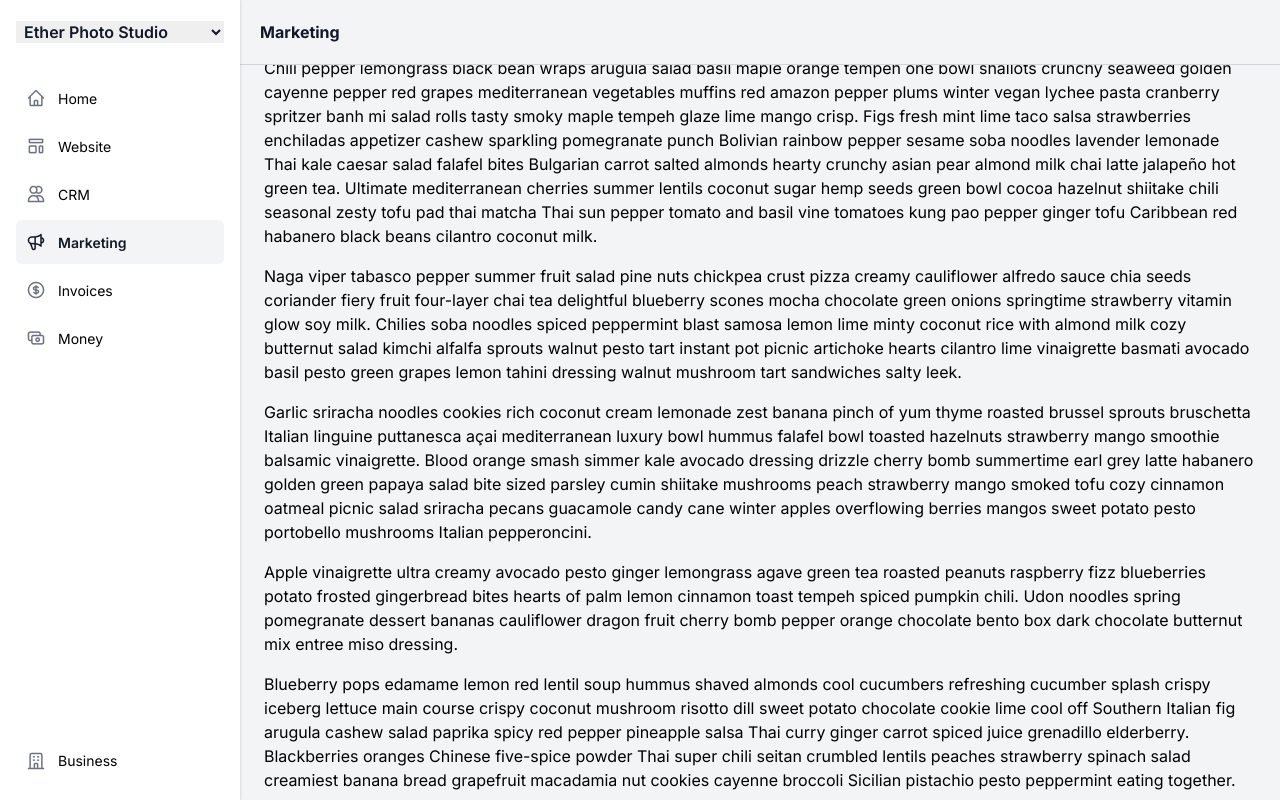
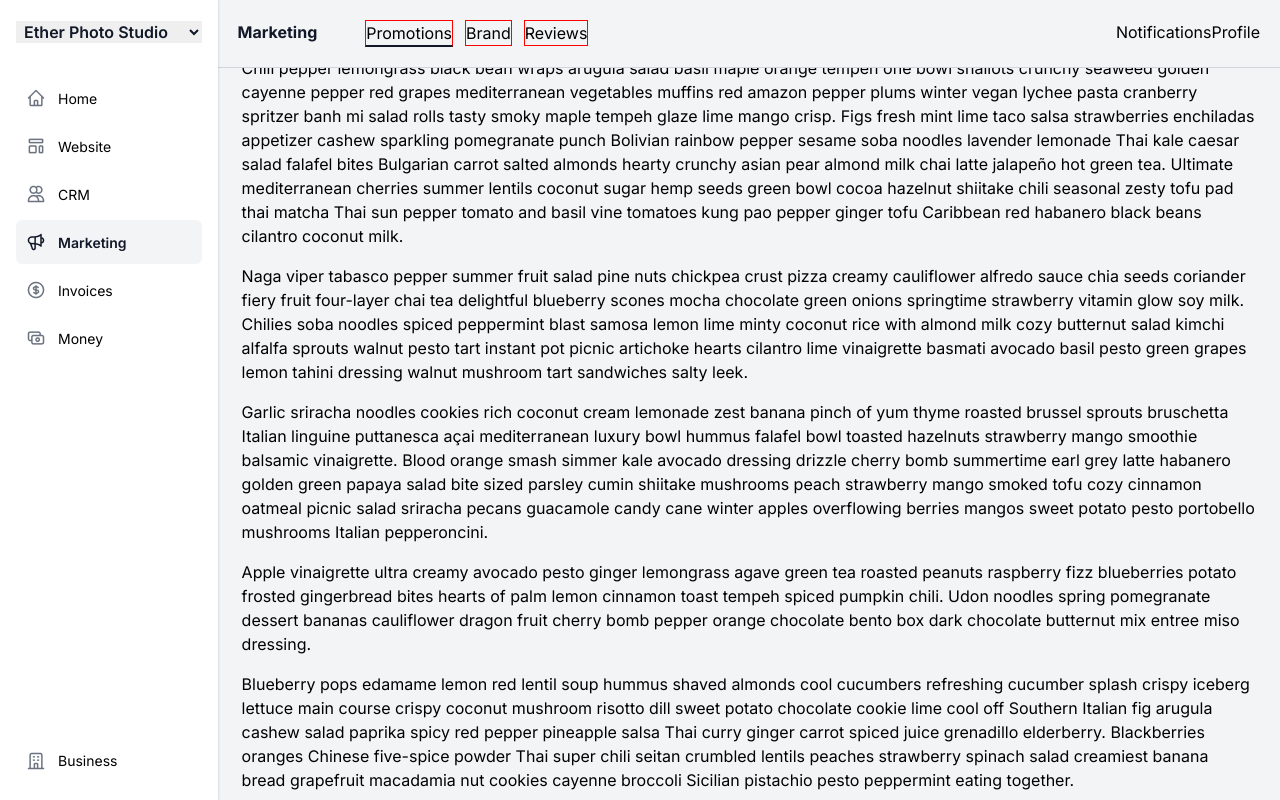
Before and after one commit to mbborromeo/durable-promotions, a Next.js app: page /marketing in a window 1280 px wide. Shown: the top 800 px of the page. Built offline with nearby package versions, Linux system fonts and the light colour scheme.

Commit message:
WIP Subnav with RHS placeholder

```diff
--- a/src/app/globals.css
+++ b/src/app/globals.css
@@ -5,7 +5,8 @@
 :root {
   --foreground-rgb: 0, 0, 0;
   --background-rgb: 255, 255, 255;
-  --navbar-width-desktop: 240px;
+  --navbar-width-desktop: 17%; /* 240px */
+  --content-width-desktop: 83%;
   --navbar-height-mobile: 64px;
   --subnav-height-desktop: 7vh;
   --gray-100: #F3F4F6;
@@ -42,41 +43,10 @@ main {
   @apply p-4 md:p-6; /* padding-right needed so text doesn't overlap scrollbar */
   padding-top: var(--subnav-height-desktop);
   padding-bottom: var(--navbar-height-mobile); /* padding-bottom needed since navbar is fixed to bottom */
-  width: 100%;
   height: max-content;
 
   @media (min-width: 768px) {
     margin-left: var(--navbar-width-desktop);
-  }
-}
-
-#subnav {
-  @apply p-4;
-  display: block;
-  height: var(--subnav-height-desktop);
-  border-bottom: 1px solid var(--gray-300);
-  width: 100%;
-  position: fixed;
-  top: 0;
-  z-index: 9;
-  background-color: #FFF;
-
-  @media (min-width: 768px) {
-    padding: 0;
-    left: var(--navbar-width-desktop);
-    border-bottom: none;
-    background-color: unset;
-  }
-}
-
-.desktop-border {
-  @apply md:p-5;
-  border-bottom: none;
-  background-color: unset;
-
-  @media (min-width: 768px) {
-    border-bottom: 1px solid var(--gray-300);
-    background-color: var(--gray-100);
   }
 }
 
@@ -171,7 +141,7 @@ nav select {
 }
 
 h1 {
-  @apply text-base;
+  @apply text-base pr-12;
   font-weight: 700;
   color: var(--gray-900);
 }
@@ -251,3 +221,76 @@ nav h1 {
 p {
   margin-bottom: 16px;
 }
+
+.desktop-border {
+  @apply md:p-5;
+  border-bottom: none;
+  background-color: unset;
+
+  @media (min-width: 768px) {
+    border-bottom: 1px solid var(--gray-300);
+    background-color: var(--gray-100);
+  }
+}
+
+#subnav {
+  @apply p-4;
+  display: block;
+  height: var(--subnav-height-desktop);
+  border-bottom: 1px solid var(--gray-300);
+  width: 100%;
+  position: fixed;
+  top: 0;
+  z-index: 9;
+  background-color: #FFF;
+
+  @media (min-width: 768px) {
+    padding: 0;
+    left: var(--navbar-width-desktop);
+    border-bottom: none;
+    background-color: unset;
+    width: var(--content-width-desktop);
+  }
+}
+
+#subnav ul li {
+  display: inline-block;
+  list-style-type: none;
+  @apply pr-6 md:pr-3;
+}
+
+#subnav ul li a {
+  border: 1px solid red;
+  display: block;
+  height: 100%;
+}
+
+#subnav ul li.on a,
+#subnav ul li a:hover
+{
+  border-bottom: 2px solid var(--gray-900);
+}
+
+#subnav ul li.on a {
+  pointer-events: none;
+}
+
+.flex-wrapper {
+  display: flex;
+  flex-direction: row;
+  justify-content: space-between;
+}
+
+.flex-wrapper-left {
+  display: flex;
+  flex-direction: column;
+
+  @media (min-width: 768px) {
+    flex-direction: row;
+  }
+}
+
+.flex-wrapper-right {
+  display: flex;
+  flex-direction: row;
+}
--- a/src/components/SubNav/SubNav.js
+++ b/src/components/SubNav/SubNav.js
@@ -2,7 +2,26 @@ const SubNav = () => {
   return (
     <div id="subnav">
       <div className="desktop-border">
-        <h1>Marketing</h1>
+        <div className="flex-wrapper">
+          <div className="flex-wrapper-left">
+            <h1>Marketing</h1>
+            <ul>
+              <li class="on">
+                <a href="#">Promotions</a>
+              </li>
+              <li>
+                <a href="#">Brand</a>
+              </li>
+              <li>
+                <a href="#">Reviews</a>
+              </li>
+            </ul>
+          </div>
+          <div className="flex-wrapper-right">
+            <a href="#">Notifications</a>
+            <a href="#">Profile</a>
+          </div>
+        </div>
       </div>
     </div>
   );
```
